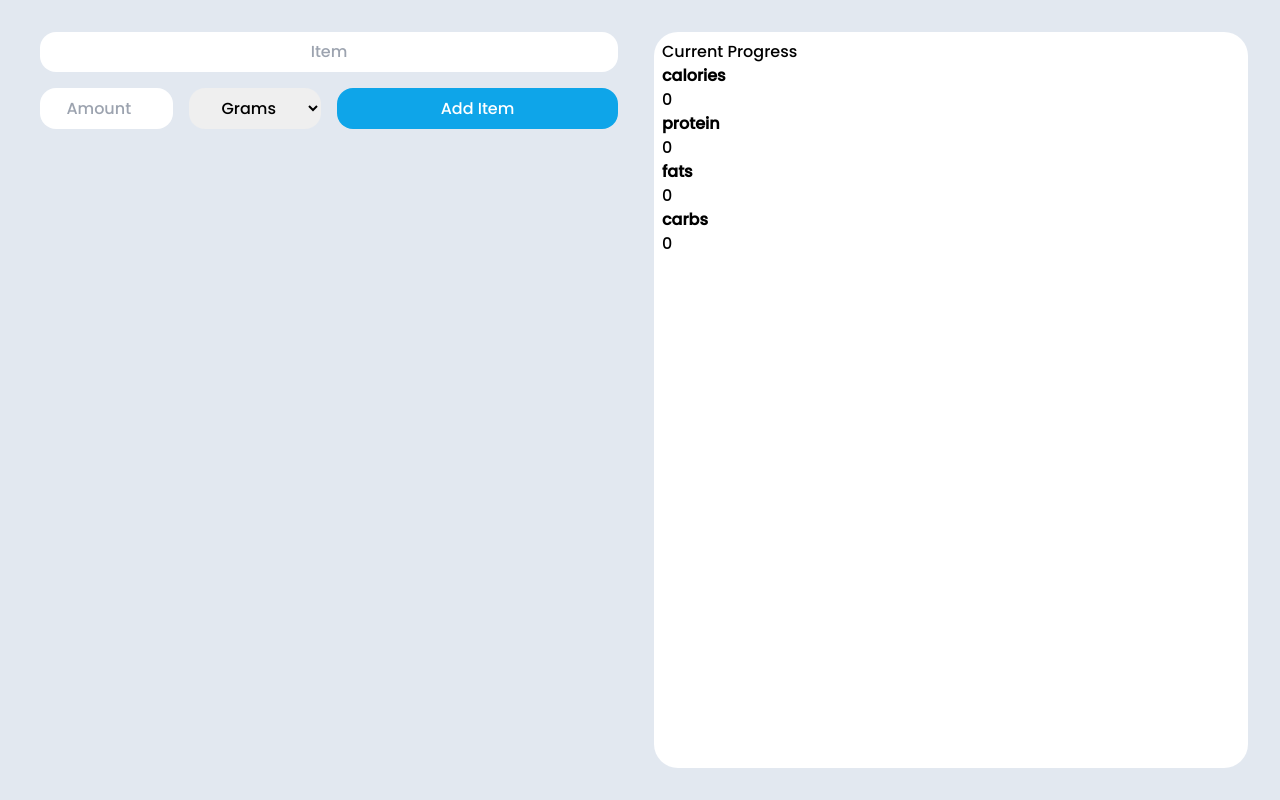
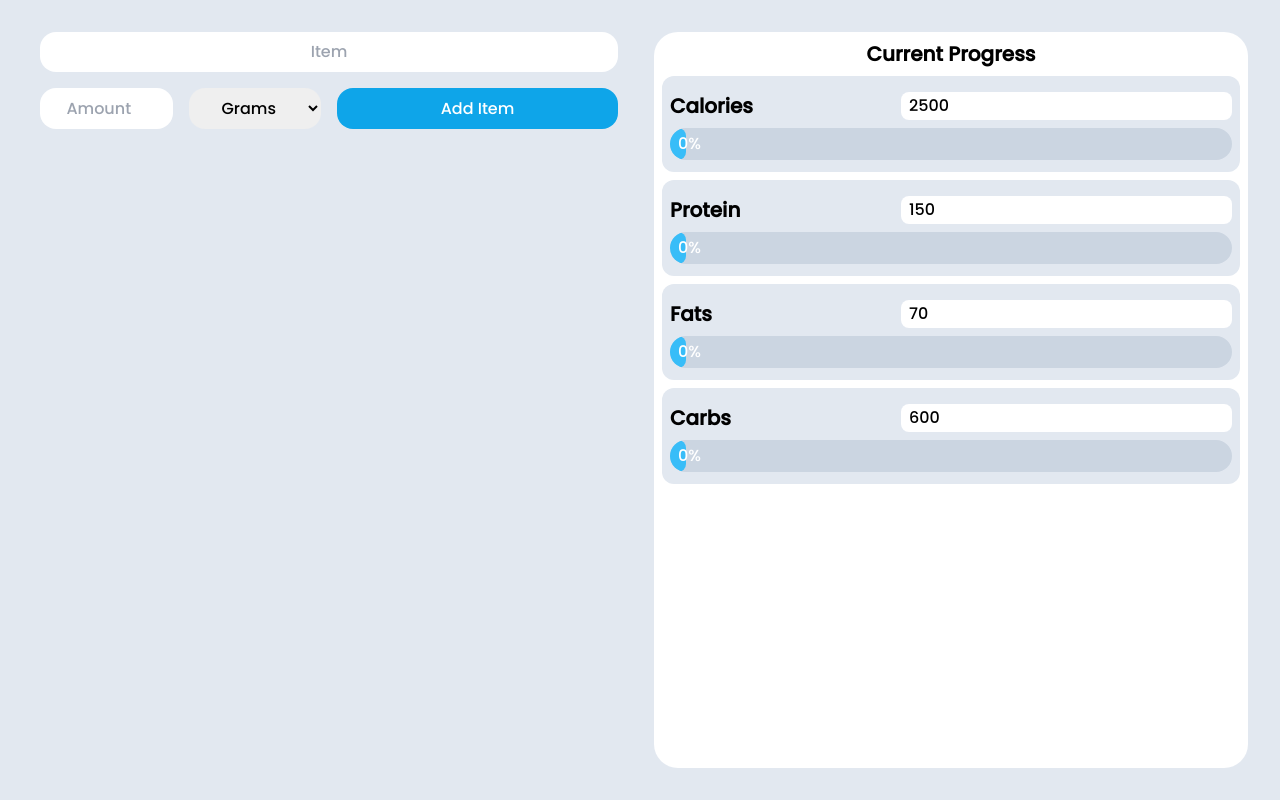
Before and after one commit to DylanHearn1/MacroStats, a React (Vite) app: page / in a window 1280 px wide. Built offline with nearby package versions, Linux system fonts and the light colour scheme.

Commit message:
feature: added progress bar, can input macro goal

```diff
--- a/src/Components/AddItem.tsx
+++ b/src/Components/AddItem.tsx
@@ -21,14 +21,16 @@ const AddItem = ({ onSubmit }: Search) => {
       <input
         className="p-2 rounded-2xl mb-3 lg:mb-0 text-center col-span-4 bg-white-200 outline-none"
         type="text"
+        id="foodInput"
         placeholder="Item"
         onChange={(e) => setSearch(e.target.value)}
         value={search}
       />
       <input
-        className="p-2 rounded-2xl  mb-3 lg:mb-0 text-center"
+        className="p-2 rounded-2xl mb-3 lg:mb-0 text-center"
         type="number"
         placeholder="Amount"
+        id="foodAmountInput"
         value={amount}
         onChange={(e) => setAmount(e.target.value)}
       />
@@ -36,6 +38,7 @@ const AddItem = ({ onSubmit }: Search) => {
         name=""
         className="p-2 rounded-2xl mb-3 lg:mb-0 text-center"
         onChange={(e) => setWeightValue(e.target.value)}
+        id="unitInput"
       >
         <option value="grams">Grams</option>
         <option value="kilograms">Kilograms</option>
--- a/src/Components/UpdateBars/Progress.tsx
+++ b/src/Components/UpdateBars/Progress.tsx
@@ -1,5 +1,6 @@
 import { Macros } from '../../App';
 import ProgressBar from './ProgressBar';
+import { useState } from 'react';
 
 interface ProgressProps {
   items: Array<Macros>;
@@ -10,16 +11,69 @@ const ProgressUpdate = ({ items }: ProgressProps) => {
     return Math.floor(items.reduce((acc, cur) => acc + Number(cur[amount]), 0));
   }
 
+  const [calGoal, setCalGoal] = useState(2500);
+  const [proGoal, setProGoal] = useState(150);
+  const [fatGoal, setFatGoal] = useState(70);
+  const [carGoal, setCarGoal] = useState(600);
+
   return (
     <div className="p-2">
-      <h1>Current Progress</h1>
-      <ProgressBar amount={calculateTotal('calories')} macroType="calories" />
-      <ProgressBar amount={calculateTotal('protein_g')} macroType="protein" />
-      <ProgressBar amount={calculateTotal('fat_total_g')} macroType="fats" />
-      <ProgressBar
-        amount={calculateTotal('carbohydrates_total_g')}
-        macroType="carbs"
-      />
+      <p className="text-xl text-center font-bold">Current Progress</p>
+      <div className="bg-slate-200 p-2 rounded-xl my-2">
+        <div className="flex justify-between my-2">
+          <p className="font-bold text-xl">Calories</p>
+          <input
+            className="rounded-lg px-2"
+            type="number"
+            id="calorieInput"
+            onChange={(e) => setCalGoal(e.target.valueAsNumber)}
+            value={calGoal}
+          />
+        </div>
+        <ProgressBar amount={calculateTotal('calories')} goal={calGoal} />
+      </div>
+      <div className="bg-slate-200 p-2 rounded-xl my-2">
+        <div className="flex justify-between my-2">
+          <p className="font-bold text-xl">Protein</p>
+          <input
+            className="rounded-lg px-2"
+            type="number"
+            id="proteinInput"
+            onChange={(e) => setProGoal(e.target.valueAsNumber)}
+            value={proGoal}
+          />
+        </div>
+        <ProgressBar amount={calculateTotal('protein_g')} goal={proGoal} />
+      </div>
+      <div className="bg-slate-200 p-2 rounded-xl my-2">
+        <div className="flex justify-between my-2">
+          <p className="font-bold text-xl">Fats</p>
+          <input
+            className="rounded-lg px-2"
+            type="number"
+            id="fatInput"
+            onChange={(e) => setFatGoal(e.target.valueAsNumber)}
+            value={fatGoal}
+          />
+        </div>
+        <ProgressBar amount={calculateTotal('fat_total_g')} goal={fatGoal} />
+      </div>
+      <div className="bg-slate-200 p-2 rounded-xl my-2">
+        <div className="flex justify-between my-2">
+          <p className="font-bold text-xl">Carbs</p>
+          <input
+            className="rounded-lg px-2"
+            type="number"
+            id="carbInput"
+            onChange={(e) => setCarGoal(e.target.valueAsNumber)}
+            value={carGoal}
+          />
+        </div>
+        <ProgressBar
+          amount={calculateTotal('carbohydrates_total_g')}
+          goal={carGoal}
+        />
+      </div>
     </div>
   );
 };
--- a/src/Components/UpdateBars/ProgressBar.tsx
+++ b/src/Components/UpdateBars/ProgressBar.tsx
@@ -1,13 +1,30 @@
 interface ProgressProps {
-  macroType: string;
   amount: number;
+  goal: number;
 }
 
-const ProgressBar = ({ macroType, amount }: ProgressProps) => {
+const ProgressBar = ({ amount, goal }: ProgressProps) => {
+  const percentage = Math.floor((amount / goal) * 100);
+  const progressStyles = 'rounded-full px-2 py-1 text-center text-white';
+
   return (
-    <div className="w-full">
-      <h1 className="font-bold">{macroType}</h1>
-      <p>{amount}</p>
+    <div className="w-full my-1">
+      <div className="bg-slate-300 rounded-full w-full overflow-hidden">
+        <div
+          className={
+            percentage > 100
+              ? `bg-green-400 ${progressStyles}`
+              : `bg-sky-400 ${progressStyles}`
+          }
+          style={{
+            transition: 'ease 2s',
+            maxWidth: '100%',
+            width: percentage + '%',
+          }}
+        >
+          {goal ? percentage + '%' : 0 + '%'}
+        </div>
+      </div>
     </div>
   );
 };
```
